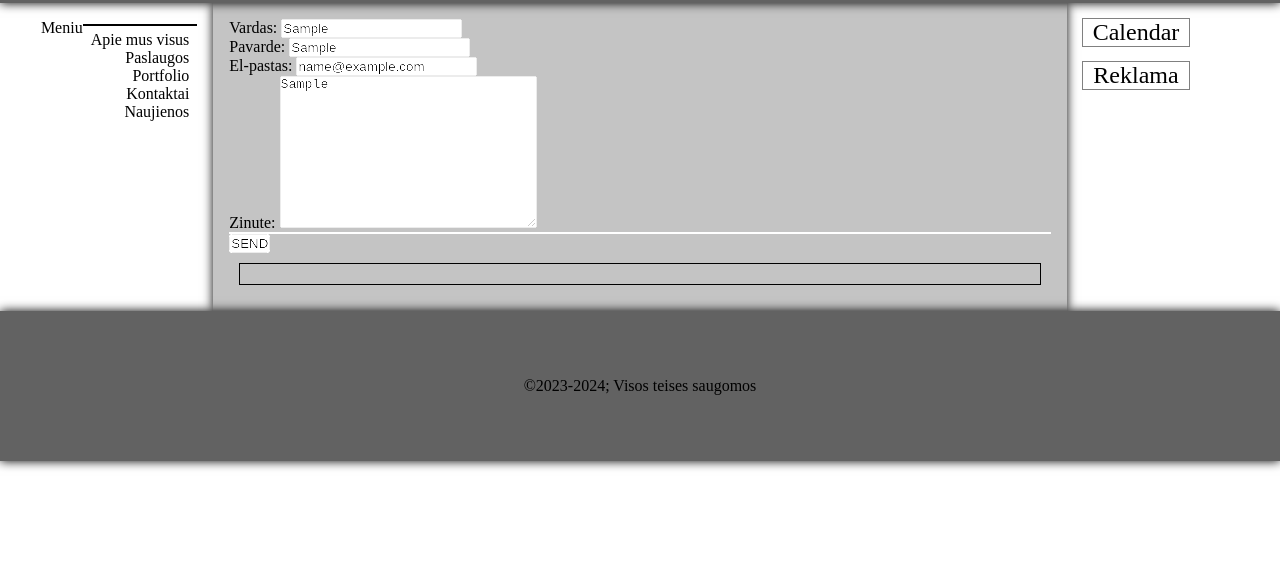
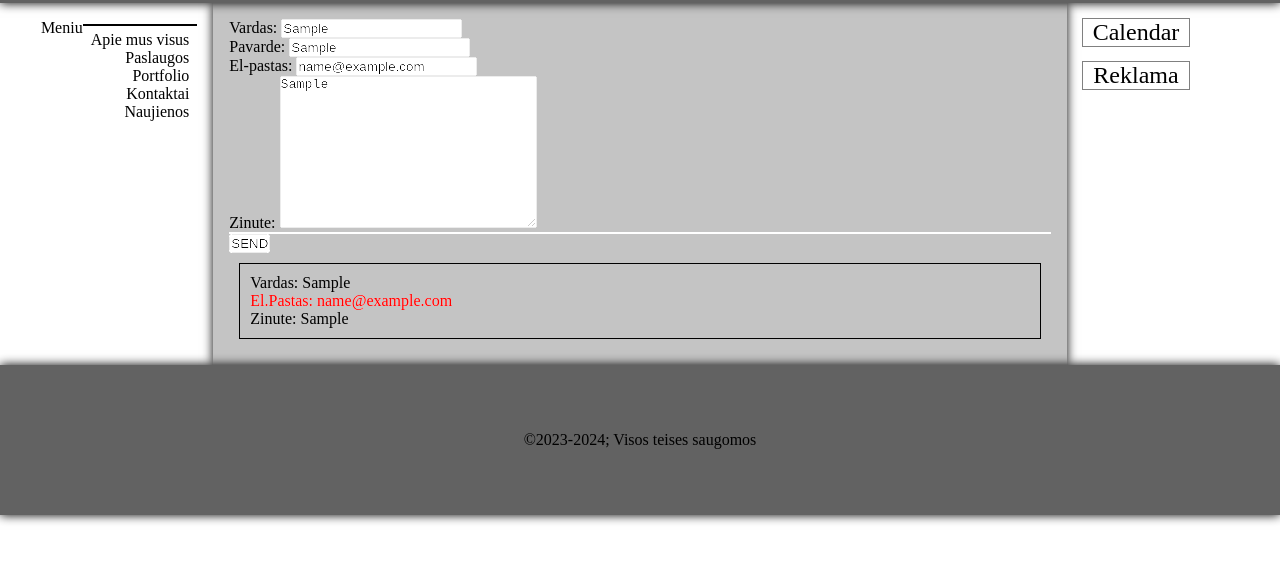
Before and after one commit to tautiz/PTUA7, a plain HTML site: page contacts.html in a window 1280 px wide. Both pictures are taken after typing "Sample", "Sample", "name@example.com", "Sample" into the empty fields and a click on the button "SEND". Shown: the part 147-708 px from the top of the page. Drawn offline with Linux system fonts and the light colour scheme.

Commit message:
Element creation on Form submit event

```diff
--- a/css/kontaktu_dizainas.css
+++ b/css/kontaktu_dizainas.css
@@ -12,3 +12,7 @@ p.demesio {
     padding: 10px;
     border: 1px solid black;
 }
+
+.red {
+    color: red;
+}
--- a/js/event_listeners.js
+++ b/js/event_listeners.js
@@ -5,6 +5,7 @@ let counteris = 0;
 function spausdintiKiekPaspaude() {
     console.log('Paspaude: ! ' + counteris + 'kartus');
 }
+
 function skaiciuoti() {
     counteris++;
 }
@@ -27,8 +28,17 @@ manoForma.addEventListener(
         const elPastoVerte = elementai.elpastas.value;
         const zinutesVerte = elementai.zinute.value;
 
-        // ??? Sukurti DOM elementus
+        const vardoElementas = document.createElement('div');
+        const pastoElementas = document.createElement('div');
+        const zinutesElementas = document.createElement('div');
 
-        // Prideti DOM elementus i 'output' elementa
+        vardoElementas.innerHTML = 'Vardas: ' + vardoVerte;
+        pastoElementas.textContent = 'El.Pastas: ' + elPastoVerte;
+        pastoElementas.className = 'red';
+        zinutesElementas.append('Zinute: ' + zinutesVerte);
+
+        output.append(vardoElementas);
+        output.append(pastoElementas);
+        output.append(zinutesElementas);
     }
 );
```
